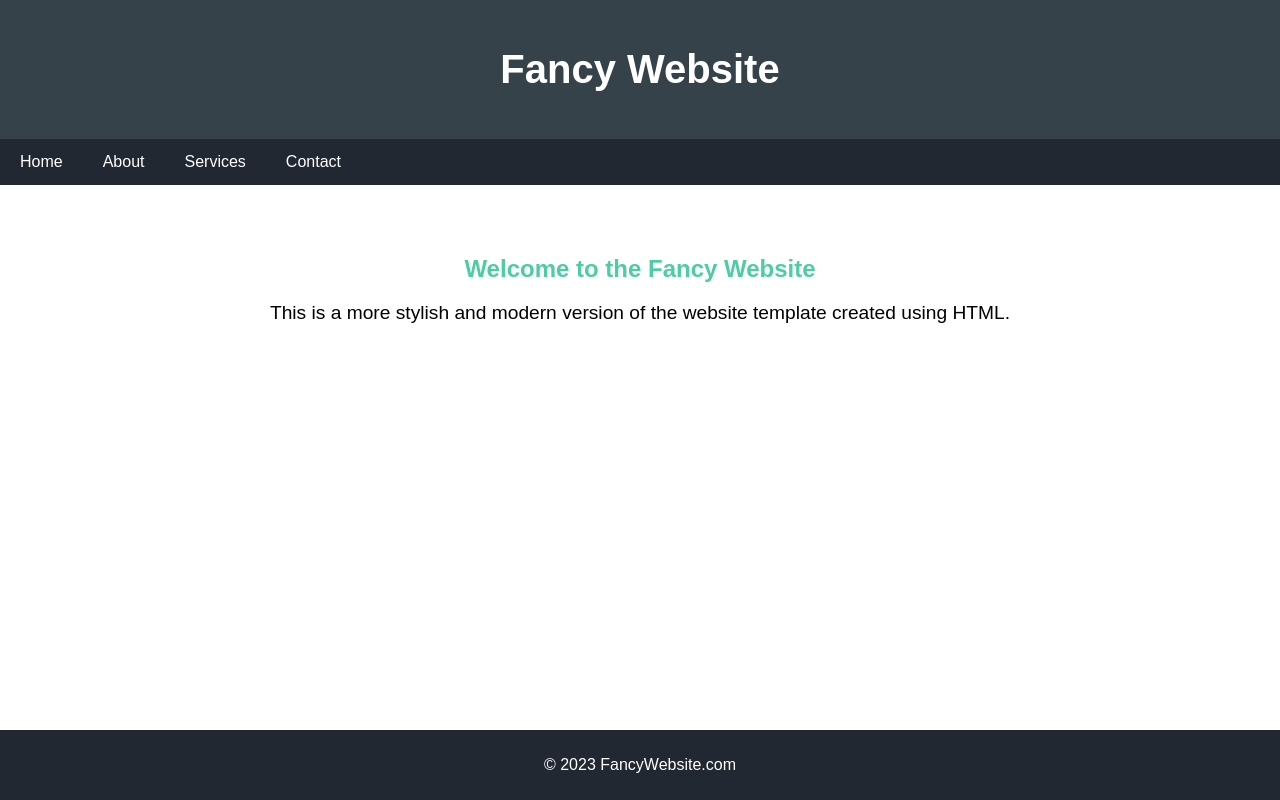
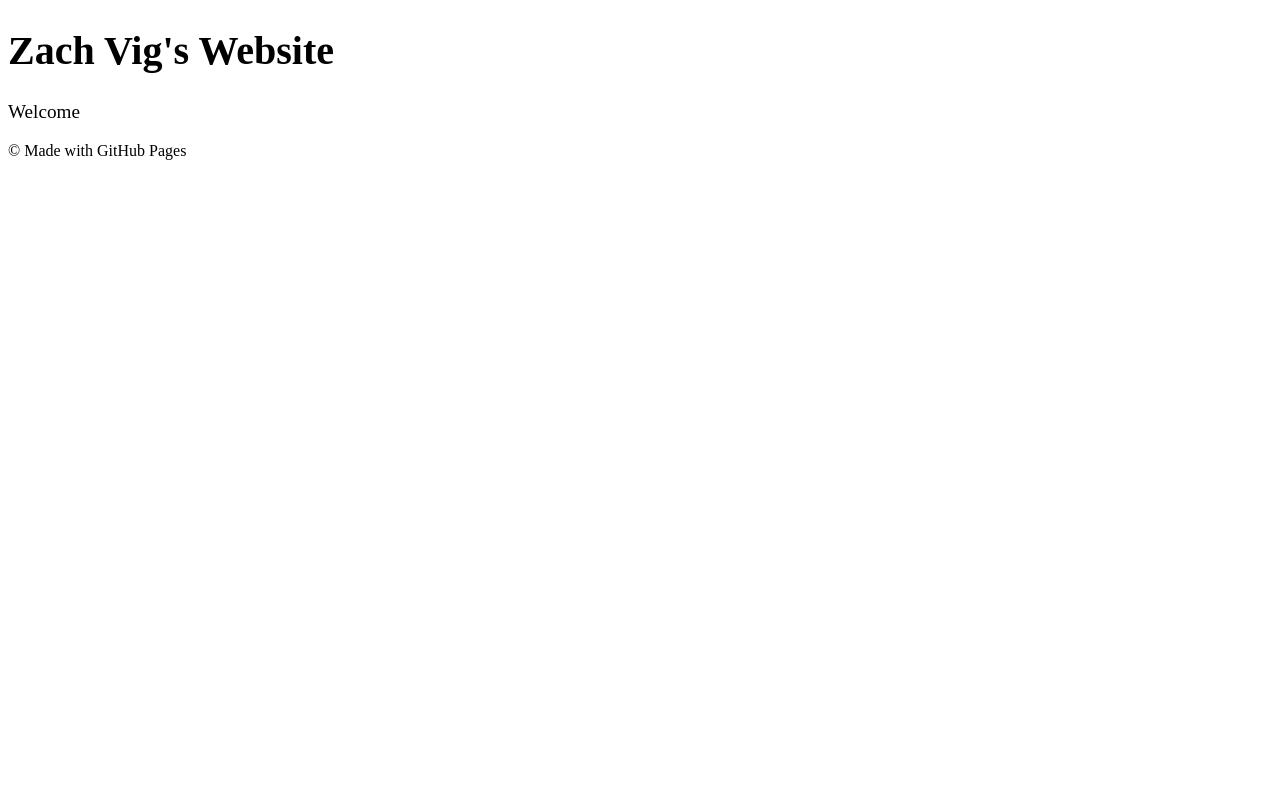
Before and after one commit to zacharyvig/zacharyvig.github.io, a plain HTML site: page index.html in a window 1280 px wide. Drawn offline with Linux system fonts and the light colour scheme.

Commit message:
site update

```diff
--- a/index.html
+++ b/index.html
@@ -1,27 +1,14 @@
 <!DOCTYPE html>
 <html lang="en">
-<head>
-    <meta charset="UTF-8">
-    <meta name="viewport" content="width=device-width, initial-scale=1.0">
-    <title>Fancy Website</title>
-    <link rel="stylesheet" href="styles.css">
-</head>
 <body>
     <header>
-        <h1 style="font-size: 2.5em;">Fancy Website</h1>
+        <h1 style="font-size: 2.5em;">Zach Vig's Website</h1>
     </header>
-    <nav>
-        <a href="#">Home</a>
-        <a href="about.html">About</a>
-        <a href="#">Services</a>
-        <a href="#">Contact</a>
-    </nav>
     <section>
-        <h2 style="color: #4ecca3;">Welcome to the Fancy Website</h2>
-        <p style="font-size: 1.2em;">This is a more stylish and modern version of the website template created using HTML.</p>
+        <p style="font-size: 1.2em;">Welcome</p>
     </section>
     <footer>
-        <p>&copy; 2023 FancyWebsite.com</p>
+        <p>&copy; Made with GitHub Pages</p>
     </footer>
 </body>
 </html>
--- a/styles.css
+++ /dev/null
@@ -1,42 +0,0 @@
-/* styles.css */
-
-body {
-    font-family: 'Arial', sans-serif;
-    margin: 0;
-    padding: 0;
-}
-header {
-    background-color: #35424a;
-    color: #ffffff;
-    padding: 20px;
-    text-align: center;
-}
-nav {
-    background-color: #222831;
-    overflow: hidden;
-}
-nav a {
-    float: left;
-    display: block;
-    color: #ffffff;
-    text-align: center;
-    padding: 14px 20px;
-    text-decoration: none;
-}
-nav a:hover {
-    background-color: #4ecca3;
-    color: #222831;
-}
-section {
-    padding: 50px;
-    text-align: center;
-}
-footer {
-    background-color: #222831;
-    color: #ffffff;
-    text-align: center;
-    padding: 10px 0;
-    position: fixed;
-    bottom: 0;
-    width: 100%;
-}
```
Also changed, not shown: about.html (deleted, +0 -28 lines).
